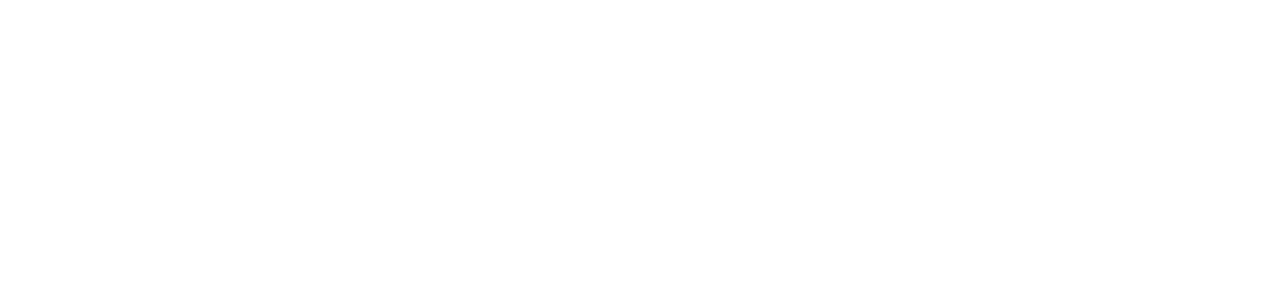
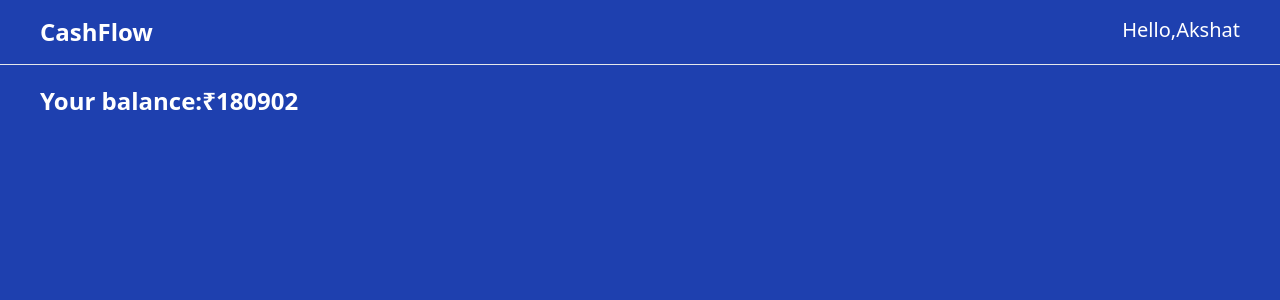
Before and after one commit to akshatg5/CashFlow, a React (Vite) app in the folder frontend/: page /dashboard in a window 1280 px wide. Shown: the top 300 px of the page. Built offline with nearby package versions, Linux system fonts and the light colour scheme.

Commit message:
Dashboard FE

```diff
--- a/frontend/src/App.jsx
+++ b/frontend/src/App.jsx
@@ -1,6 +1,7 @@
 import {BrowserRouter,Routes,Route} from "react-router-dom"
 import { Signin } from "./pages/Signin"
 import { Signup } from "./pages/Signup"
+import { Dashboard } from "./pages/Dashboard"
 function App() {
 
   return (
@@ -9,7 +10,7 @@
         <Routes>
           <Route path="/signup" Component={Signup} />
           <Route path="/signin" Component={Signin} />
-          <Route path="/dashboard" />
+          <Route path="/dashboard" Component={Dashboard} />
           <Route path="/send" />
         </Routes>
       </BrowserRouter>
--- /dev/null
+++ b/frontend/src/components/Balance.jsx
@@ -0,0 +1,11 @@
+import React from "react";
+import { Heading } from "./heading";
+
+export const Balance = ({balance}) => {
+    return (
+        <div className="flex ml-10 mt-5">
+        <Heading heading={"Your balance: "} />
+        <h1 className="text-white text-2xl font-semibold text-center">₹{balance}</h1>
+        </div>
+    )
+}
--- /dev/null
+++ b/frontend/src/components/Navbar.jsx
@@ -0,0 +1,16 @@
+import React from "react";
+import { Heading } from "./heading";
+import { SubHeading } from "./subHeading";
+
+export const Navbar = ({username}) => {
+    return (
+        <div className="flex justify-between py-4">
+        <div className="ml-10">
+            <Heading heading={"CashFlow"} />
+        </div>
+        <div className="mr-10">
+            <SubHeading subheading={`Hello,${username}`} />
+        </div>
+        </div>
+    )
+}
--- a/frontend/src/pages/Dashboard.jsx
+++ b/frontend/src/pages/Dashboard.jsx
@@ -1,9 +1,14 @@
 import React from "react";
+import { Navbar } from "../components/Navbar";
+import { Heading } from "../components/heading";
+import { Balance } from "../components/Balance";
 
 export const Dashboard = () => {
     return (
         <div className="bg-blue-800 h-screen">
-
+            <Navbar username={"Akshat"} />
+            <hr />
+            <Balance balance={180902}/>
         </div>
     )
 }
```
